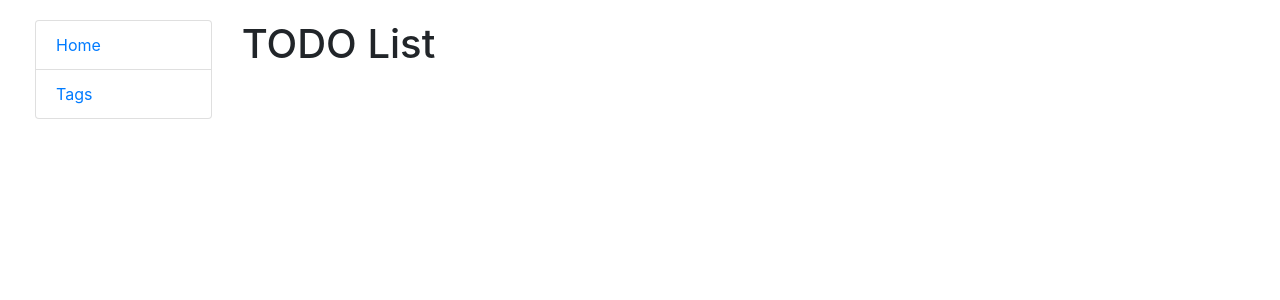
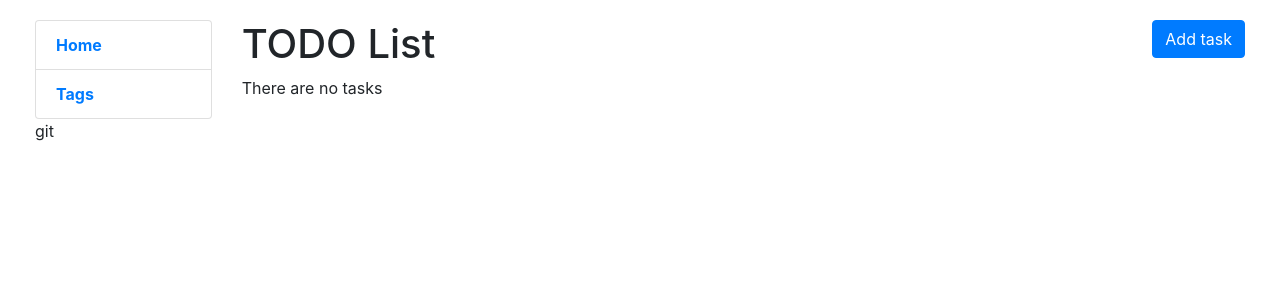
Before and after one commit to svitlana-savikhina/todo-list, a Django app: page / in a window 1280 px wide. Shown: the top 300 px of the page. Run offline with Django 4.2, Linux system fonts and the light colour scheme; data that the repository does not hold is empty.

Commit message:
Edit index.html file

```diff
--- a/tasks/models.py
+++ b/tasks/models.py
@@ -10,13 +10,13 @@ class Tag(models.Model):
 
 class Task(models.Model):
     content = models.TextField()
-    created_time = models.DateTimeField(auto_now=True)
+    created_time = models.DateTimeField()
     deadline_time = models.DateTimeField()
     is_done = models.BooleanField()
-    tags = models.ManyToManyField(Tag, related_name="tasks")
+    tag = models.ManyToManyField(Tag, related_name="tasks")
 
     class Meta:
         ordering = ["is_done", "-created_time"]
 
     def __str__(self):
-        return f"{self.content} {self.created_time} {self.is_done} {self.tags}"
+        return f"{self.content} {self.created_time} {self.is_done} {self.deadline_time} {self.tag}"
--- a/templates/includes/sidebar.html
+++ b/templates/includes/sidebar.html
@@ -1,4 +1,4 @@
 <ul class="sidebar-nav list-group">
-  <li class="list-group-item"><a href="">Home</a></li>
-  <li class="list-group-item"><a href="">Tags</a></li>
-</ul>
+  <li class="list-group-item"><strong><a href="">Home</a></strong></li>
+  <li class="list-group-item"><strong><a href="">Tags</a></strong></li>
+</ul>git
--- a/templates/tasks/index.html
+++ b/templates/tasks/index.html
@@ -1,4 +1,46 @@
 {% extends "base.html" %}
 {% block content %}
-<h1>TODO List</h1>
+  <h1>TODO List
+
+    <a href="" class="btn btn-primary link-to-page float-right">Add task</a>
+  </h1>
+
+  {% if task_list %}
+    <ul class="list-inline">
+      {% for task in task_list %}
+        <li>
+          <form method="post" action="" style="display: inline;">
+            {% csrf_token %}
+            {% if task.is_done %}
+              <button type="submit" class="btn btn-secondary link-to-page float-right">Undo</button>
+            {% else %}
+              <button type="submit" class="btn btn-success link-to-page float-right">Complete</button>
+            {% endif %}
+          </form>
+          <p>
+            <strong>
+              {{ task.content }}
+              {% if task.is_done == True %} <span class="text-success">Done</span>
+              {% else %} <span class="text-danger">Not done</span>
+              {% endif %}
+            </strong>
+          </p>
+          <p>
+            Created: {{ task.created_time }}
+            {% if task.deadline_time %}
+              <span class="text-dark" style="text-decoration: underline;">Deadline: {{ task.deadline_time }}</span>
+            {% endif %}
+          </p>
+          <p>
+            Tags: {% for tag in task.tag.all %} {{ tag.name }} {% endfor %}
+            <a href="">Update</a>
+            <a href="">Delete</a>
+          </p>
+        </li>
+        <hr>
+      {% endfor %}
+    </ul>
+  {% else %}
+    <p>There are no tasks</p>
+  {% endif %}
 {% endblock %}
```
Also changed, not shown: static/css/styles.css (line endings or trailing spaces), tasks/migrations/0002_alter_task_created_time.py (added), tasks/migrations/0003_rename_tags_task_tag.py (added).
